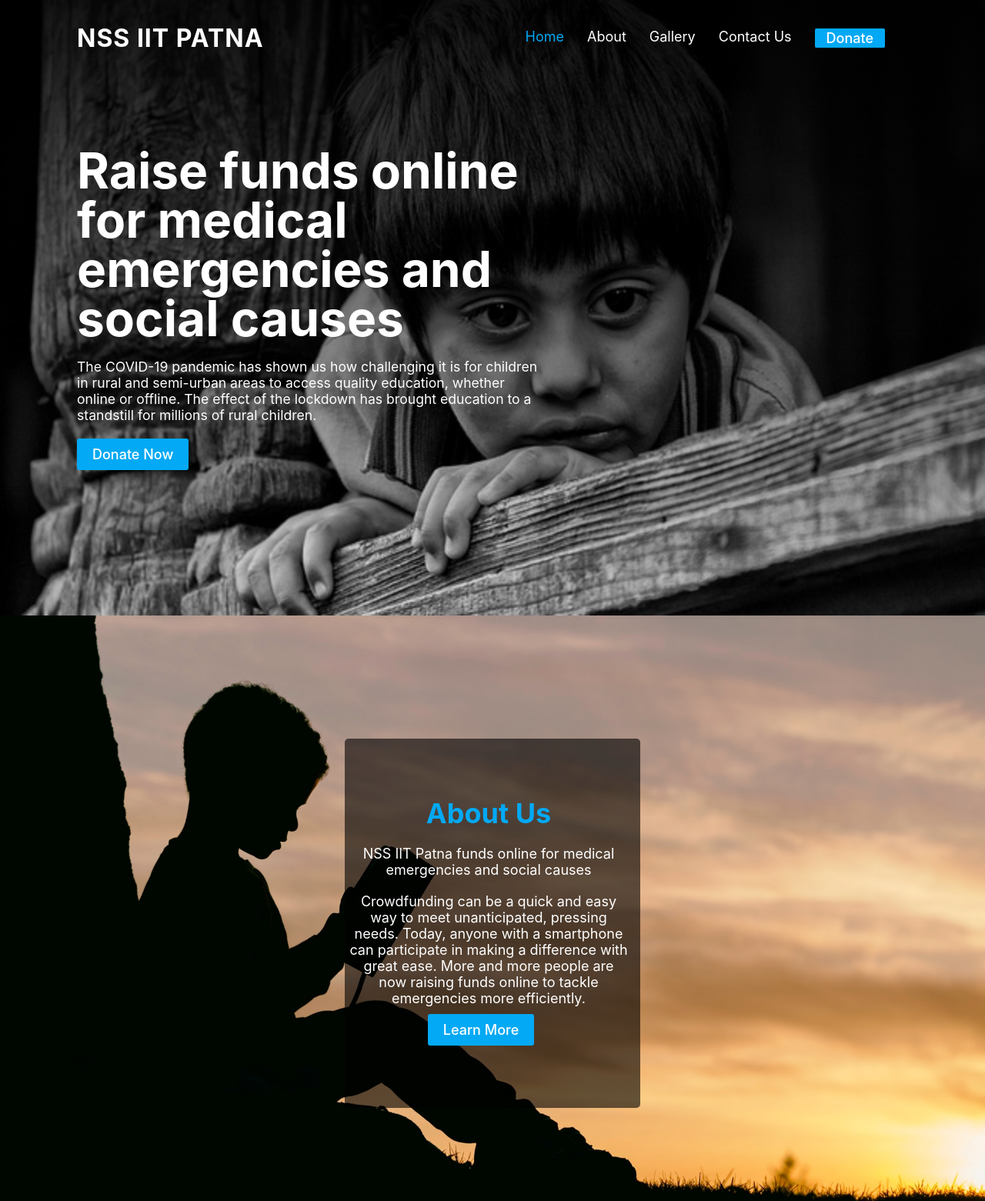
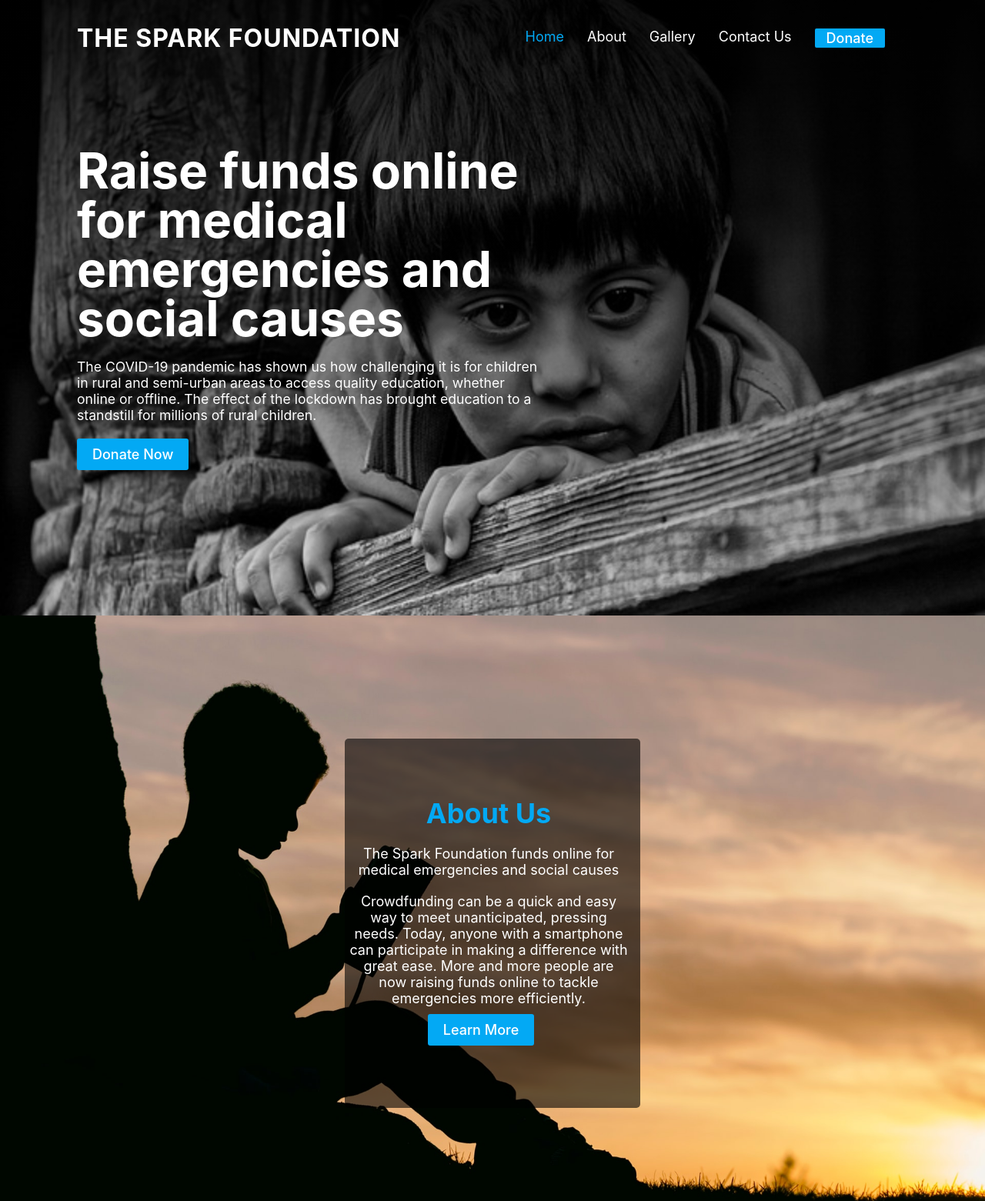
Before and after one commit to Codecreatermunesh/The-Sparks-Foundation-Payment-Gateway-Intern-Project, a plain HTML site: page index.html in a window 1280 px wide. Shown: the top 1561 px of the page at 77% size. Drawn offline with Linux system fonts and the light colour scheme.

Commit message:
Update index.html

```diff
--- a/index.html
+++ b/index.html
@@ -376,7 +376,7 @@
 <body>
     <section>
         <header>
-            <a href="#" class="logo">NSS IIT Patna</a>
+            <a href="#" class="logo">The Spark Foundation</a>
             <div class="toggleMenu" onclick="toggleMenu()"></div>
             <ul class="navigation">
                 <li><a href="#" class="active">Home</a></li>
@@ -404,7 +404,7 @@
             <div class="container">
                 <div class="about-detail">
                     <h1>About Us</h1>
-                    <p>NSS IIT Patna funds online for medical emergencies and social causes</p>
+                    <p>The Spark Foundation funds online for medical emergencies and social causes</p>
                     <p>Crowdfunding can be a quick and easy way to meet unanticipated, pressing needs. Today, anyone with a smartphone can participate in making a difference with great ease. More and more people are now raising funds online to tackle emergencies more efficiently.</p>
                 </div>
                 <a href="https://nss.iitp.ac.in/" class="btn" target="_blank">Learn More</a>
@@ -412,7 +412,7 @@
         </center>
     </div>
     <div class="gallery-box" id="gallery">
-        <h1 class="heading-el">NSS IIT Patna Work</h1>
+        <h1 class="heading-el">The Spark Foundation Work</h1>
         <div class="row">
             <div class="column">
                 <img src="./img/child.jpeg">
@@ -479,7 +479,7 @@
 
 
     <footer>
-        <p>&copy; NSS IIT Patna Foundation Donate &diams; Developed <a href="#">Munesh Meena</a></p>
+        <p>&copy; The Spark Foundation Donate &diams; Developed <a href="#">Munesh Meena</a></p>
     </footer>
 
     <script>
```
